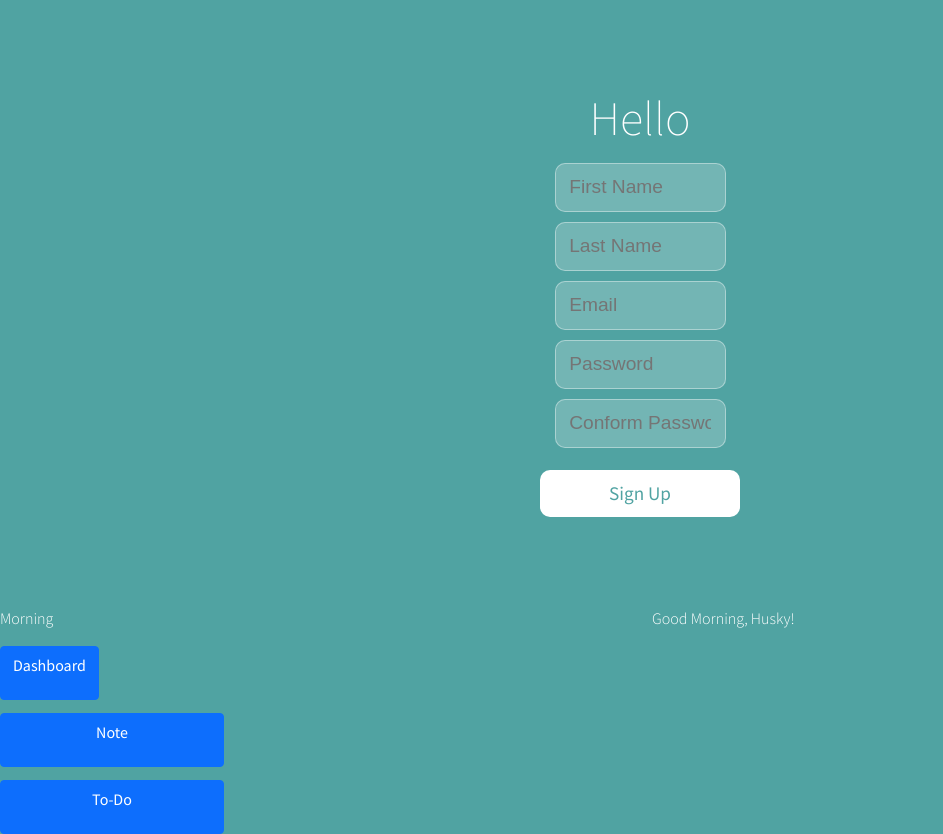
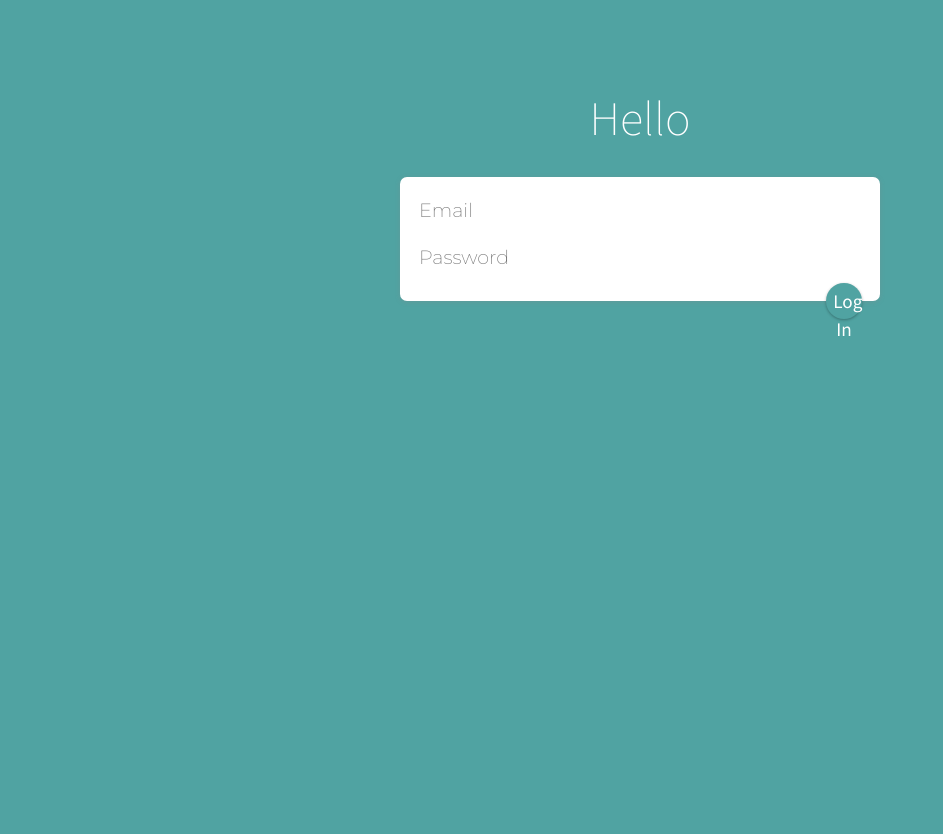
Before and after one commit to yidanzhu10/INFO-6150-Final, a React (Create React App) app in the folder task-app/: page /#/login in a window 1280 px wide. Shown: the whole page, without its empty margins (0-943 px from the left). After the commit the page ends 800 px from the top, so only its background shows below. Built offline with nearby package versions, Linux system fonts and the light colour scheme; a web font is replaced by a local one.

Commit message:
match index

```diff
--- a/task-app/src/index.js
+++ b/task-app/src/index.js
@@ -1,20 +1,35 @@
 import React from 'react';
 import ReactDOM from 'react-dom/client';
 import './index.css';
-// import NotePage from './Components/NotePage';
+import NotePage from './Components/NotePage';
+import {Route, NavLink, HashRouter, Routes, Navigate} from 'react-router-dom';
 // import TodoPage from './Components/TodoPage';
 import Dashboard from './Dashboard/Dashboard';
 import Signup from './Components/Signup';
-// import Login from './Components/Login';
+import Login from './Components/Login';
 // import App from './App';
 
 const root = ReactDOM.createRoot(document.getElementById('root'));
 root.render(
-  <React.StrictMode>
-    <Signup />
-    {/* <Login />  */}
+  // <React.StrictMode>
+  //   <Signup />
+  //   {/* <Login />  */}
+  //   {/* <NotePage /> */}
+  //   {/* <TodoPage /> */}
+  //   <Dashboard />
+  // </React.StrictMode>
+
+  <HashRouter>
+    <Routes>
+      <Route path='/login' element = {<Login/>}/>
+      <Route path='/' element = {<Navigate replace to='/login'/>}/>
+      <Route path='/notepage' element={<NotePage/>}/>
+    </Routes>
+
+    {/* <Signup /> */}
+    {/* <Login /> */}
     {/* <NotePage /> */}
-    {/* <TodoPage /> */}
-    <Dashboard />
-  </React.StrictMode>
+   </HashRouter>
+
+
 );
```
Also changed, not shown: 1 other file (tests, documents, lock files or other folders).
